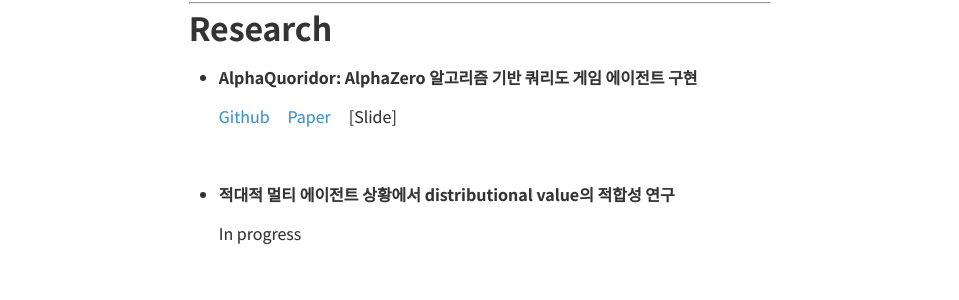
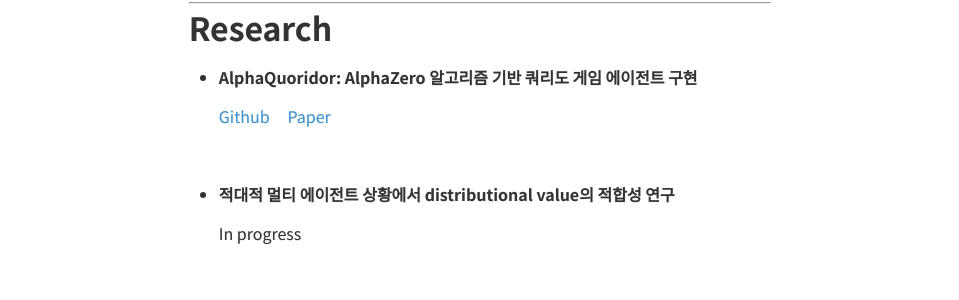
Before and after one commit to Clarit7/clarit7.github.io, a Jekyll site: the page built from about.md, in a window 1280 px wide. Shown: the part 1833-2133 px from the top of the page, without its empty margins (160-1119 px from the left). Built offline with Jekyll 4.4.1, drawn with Linux system fonts in a browser that asks for light colours; some web fonts are replaced.

Commit message:
Update about.md

```diff
--- a/about.md
+++ b/about.md
@@ -78,7 +78,7 @@
 
 * **AlphaQuoridor: AlphaZero 알고리즘 기반 쿼리도 게임 에이전트 구현**
 
-  [Github](https://github.com/Clarit7/AlphaZero_Quoridor) &nbsp; &nbsp; [Paper](https://www.dbpia.co.kr/Journal/articleDetail?nodeId=NODE09874821) &nbsp; &nbsp; [Slide]
+  [Github](https://github.com/Clarit7/AlphaZero_Quoridor) &nbsp; &nbsp; [Paper](https://www.dbpia.co.kr/Journal/articleDetail?nodeId=NODE09874821)
 
 <br/>
 
```
